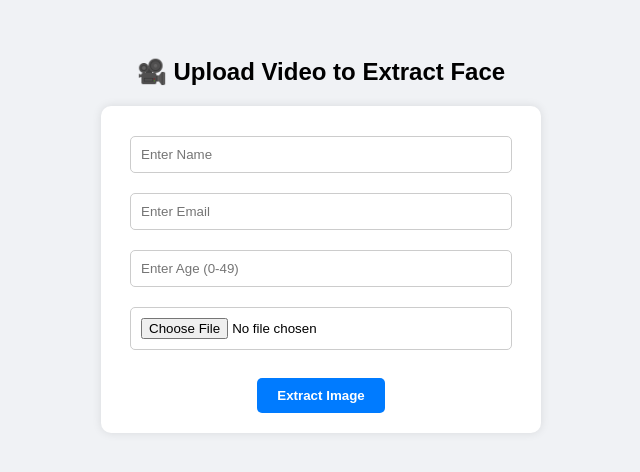
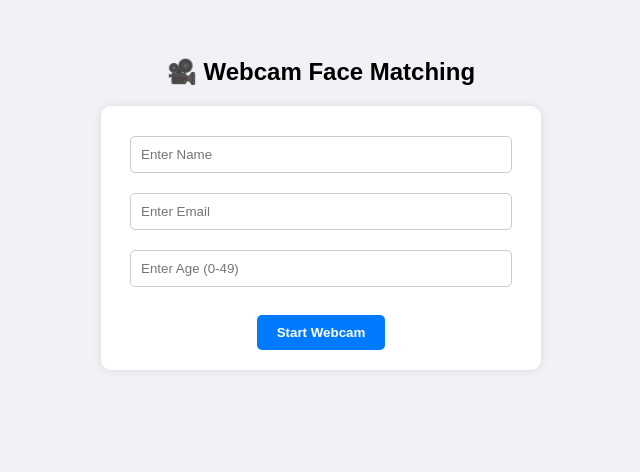
Before and after one commit to AzmeeraAnandKarthik/age, a Flask app: page / in a window 1280 px wide. Shown: the top 472 px of the page, without its empty margins (319-959 px from the left). Run offline with Flask 3, Linux system fonts and the light colour scheme.

Commit message:
Update home.html

```diff
--- a/templates/home.html
+++ b/templates/home.html
@@ -1,30 +1,94 @@
 <!DOCTYPE html>
-<html>
+<html lang="en">
 <head>
+    <meta charset="UTF-8">
+    <meta name="viewport" content="width=device-width, initial-scale=1.0">
     <title>Face Extractor</title>
     <link rel="stylesheet" href="{{ url_for('static', filename='style.css') }}">
+    <style>
+        /* Style to ensure the video is centered */
+        video {
+            max-width: 100%;
+            height: auto;
+            border: 2px solid black;
+        }
+        #message {
+            margin-top: 20px;
+            color: green;
+        }
+    </style>
 </head>
 <body>
 
-    <h2>🎥 Upload Video to Extract Face</h2>
-    <form method="POST" action="/extract" enctype="multipart/form-data">
+    <h2>🎥 Webcam Face Matching</h2>
+
+    <!-- Form to enter details and start webcam -->
+    <form id="userForm" method="POST" action="/start_camera">
         <input type="text" name="name" placeholder="Enter Name" required><br>
         <input type="email" name="email" placeholder="Enter Email" required><br>
-        <input type="number" name="age" placeholder="Enter Age (0-49)" min="0" max="49" required><br>
-        <input type="file" name="video" accept="video/*" required><br><br>
-        <button type="submit">Extract Image</button>
+        <input type="number" name="age" placeholder="Enter Age (0-49)" min="0" max="49" required><br><br>
+        <button type="button" onclick="startWebcam()">Start Webcam</button>
     </form>
 
-    {% if image_path %}
-        <h3>🖼️ Extracted Frame:</h3>
-        <img src="{{ image_path }}" width="300"><br><br>
+    <div id="webcamContainer" style="display:none;">
+        <h3>🎥 Webcam Feed</h3>
+        <video id="videoElement" autoplay></video><br><br>
+        <button id="stopButton" onclick="stopWebcam()">Stop Webcam</button>
+    </div>
 
-        <form method="POST" action="/start_camera">
-            <input type="hidden" name="name" value="{{ name }}">
-            <input type="hidden" name="email" value="{{ email }}">
-            <button type="submit">Start Camera</button>
-        </form>
-    {% endif %}
+    <div id="message"></div>
+
+    <script>
+        let videoStream;
+
+        function startWebcam() {
+            // Hide the form once webcam starts
+            document.getElementById('userForm').style.display = 'none';
+            document.getElementById('webcamContainer').style.display = 'block';
+
+            const videoElement = document.getElementById('videoElement');
+
+            // Request webcam access
+            navigator.mediaDevices.getUserMedia({ video: true })
+                .then(function(stream) {
+                    videoStream = stream;
+                    videoElement.srcObject = stream;
+                })
+                .catch(function(error) {
+                    console.error("Error accessing the webcam: ", error);
+                    alert("Could not access the webcam.");
+                });
+        }
+
+        function stopWebcam() {
+            const videoElement = document.getElementById('videoElement');
+            const tracks = videoStream.getTracks();
+
+            // Stop the video stream
+            tracks.forEach(track => track.stop());
+            videoElement.srcObject = null;
+
+            // Show message
+            document.getElementById('message').textContent = 'Webcam stopped. You can restart or upload a video.';
+        }
+
+        // Trigger form submission on video feed capture
+        document.getElementById('videoElement').addEventListener('play', function() {
+            const formData = new FormData(document.getElementById('userForm'));
+            fetch('/start_camera', {
+                method: 'POST',
+                body: formData
+            })
+            .then(response => response.text())
+            .then(data => {
+                // Handle success or error messages
+                document.getElementById('message').textContent = data;
+            })
+            .catch(error => {
+                console.error("Error during face matching:", error);
+            });
+        });
+    </script>
 
 </body>
 </html>
```
